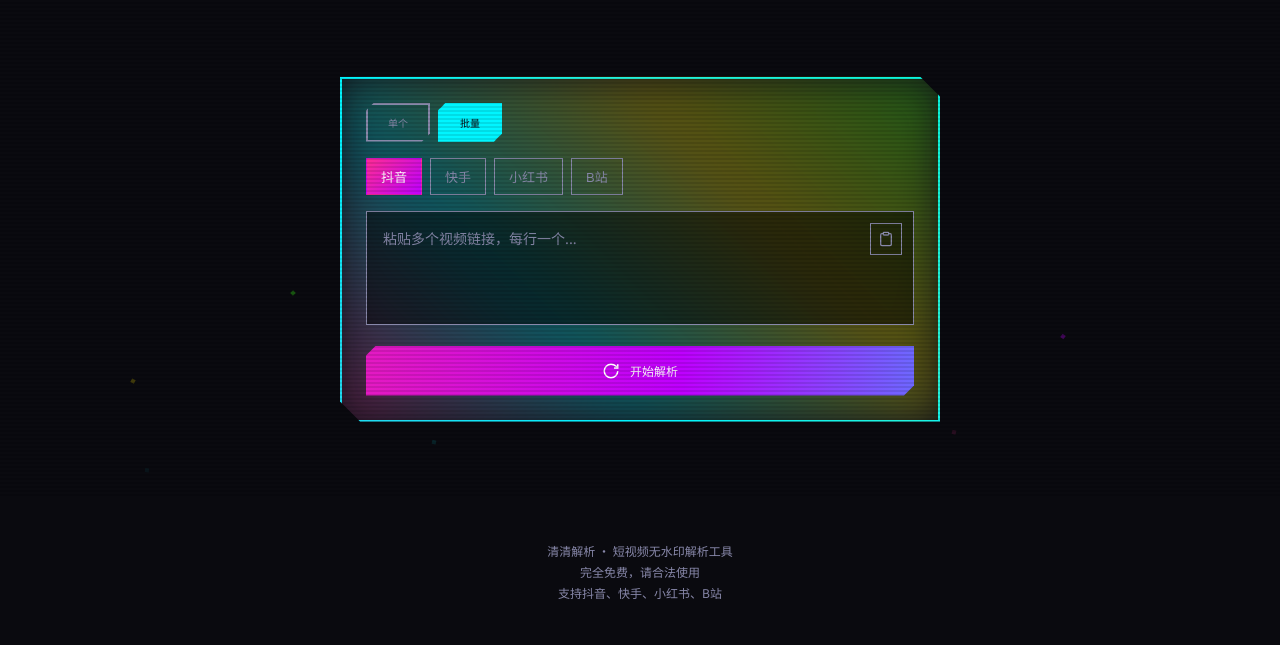
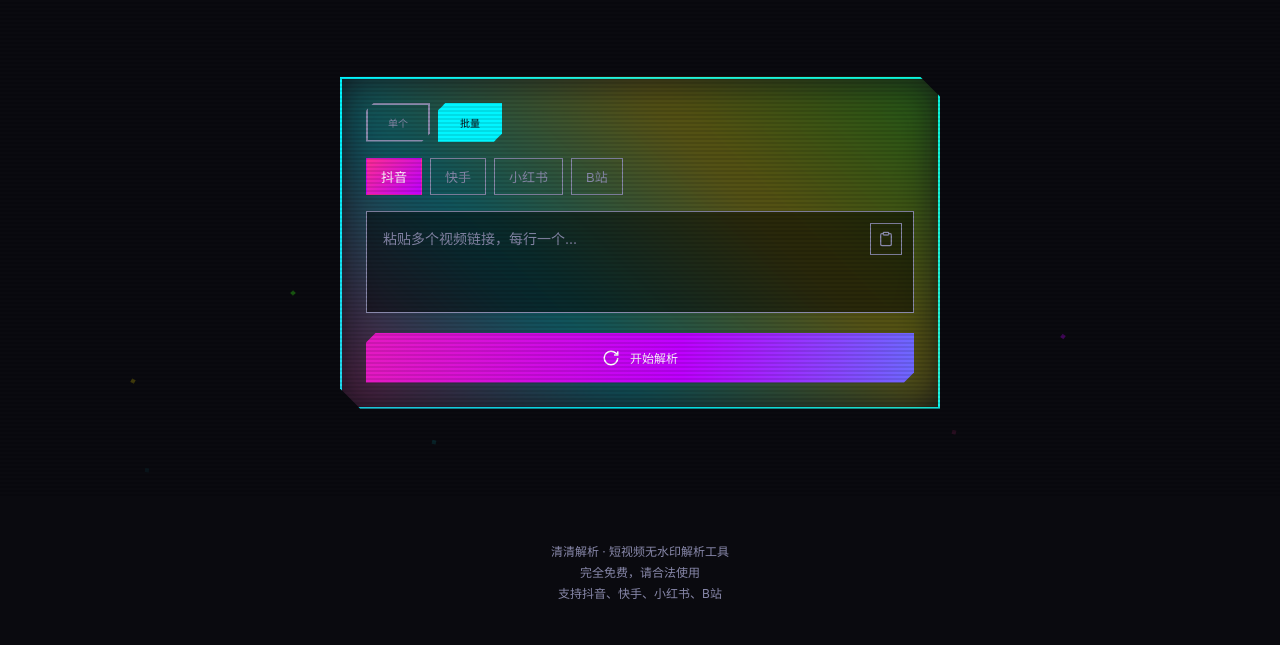
Before and after one commit to zqbhhh/videolens, a website: page index.html in a window 1280 px wide. Shown: the part 302-947 px from the top of the page. Drawn offline with Linux system fonts and the light colour scheme.

Commit message:
fix: remove Google Fonts, use system fonts for clarity

```diff
--- a/index.html
+++ b/index.html
@@ -15,8 +15,6 @@
     <meta property="og:description" content="免费短视频无水印解析下载工具，支持抖音、快手、小红书、B站，一键下载高清无水印视频。">
     <meta name="baidu-site-verification" content="YOUR_BAIDU_CODE">
     <style>
-        @import url('https://fonts.googleapis.com/css2?family=Press+Start+2P&family=Noto+Sans+SC:wght@400;500;700;900&display=swap');
-
         * { margin: 0; padding: 0; box-sizing: border-box; }
 
         :root {
@@ -29,8 +27,8 @@
             --card-bg: #12121a;
             --text-primary: #ffffff;
             --text-secondary: #8888aa;
-            --pixel-font: 'Press Start 2P', monospace;
-            --main-font: 'Noto Sans SC', sans-serif;
+            --pixel-font: 'Courier New', 'Consolas', monospace;
+            --main-font: -apple-system, BlinkMacSystemFont, "Segoe UI", "PingFang SC", "Hiragino Sans GB", "Microsoft YaHei", sans-serif;
         }
 
         body {
```
